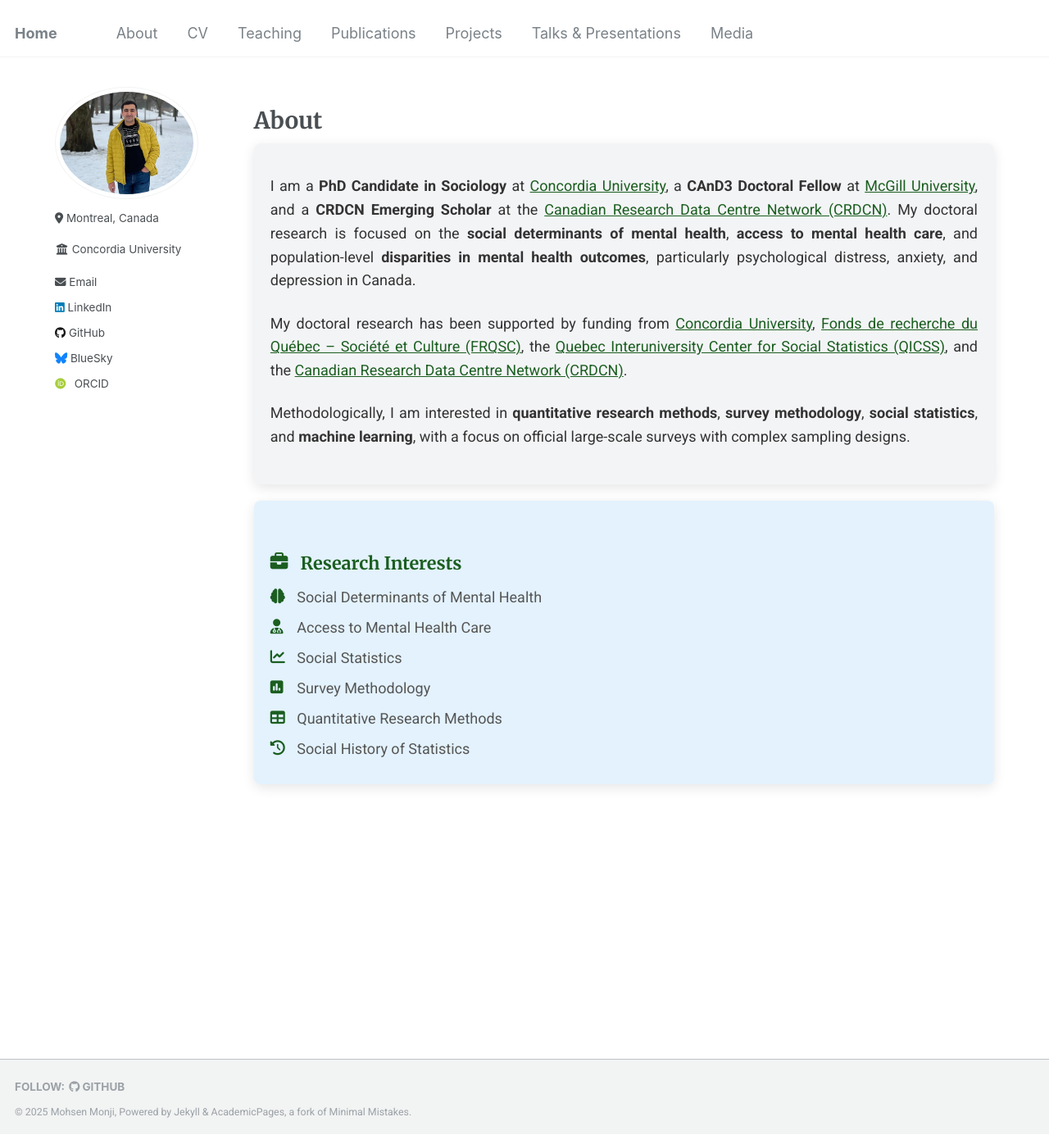
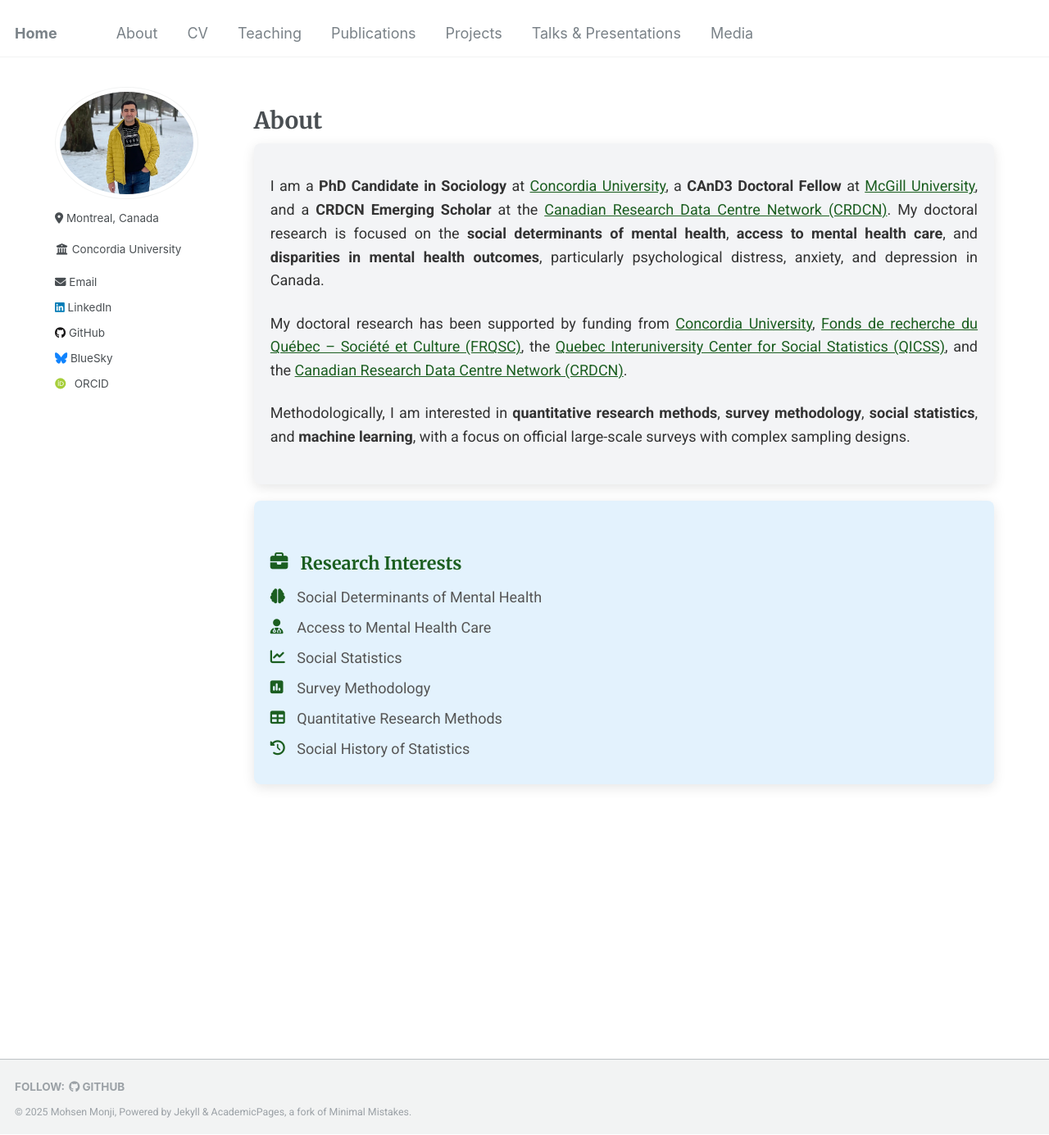
Before and after one commit to Mohsnmonji/mohsnmonji.github.io, a Jekyll site: the page built from about-me.md, in a window 1280 px wide and 1385 px high. Shown: the whole window at 82% size. Built offline with Jekyll 4.4.1, drawn with Linux system fonts in a browser that asks for light colours; some web fonts are replaced.

Commit message:
Update about-me.md

```diff
--- a/about-me.md
+++ b/about-me.md
@@ -93,7 +93,7 @@ author_profile: true
     <a href="https://crdcn.ca" target="_blank">Canadian Research Data Centre Network (CRDCN)</a>.
       My doctoral research is focused on the
   <strong>social determinants of mental health</strong>,
-  <strong>access to mental health care</strong>, and population-level
+  <strong>access to mental health care</strong>, and
   <strong>disparities in mental health outcomes</strong>, particularly psychological distress, anxiety, and depression in Canada.
 </p>
 
```
